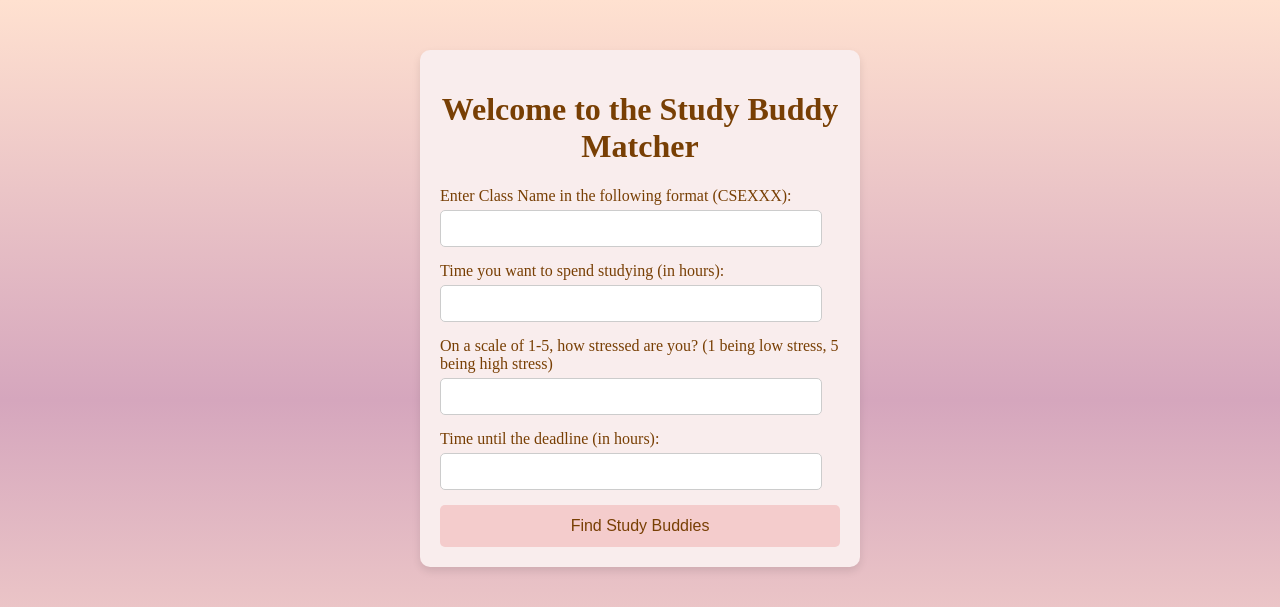
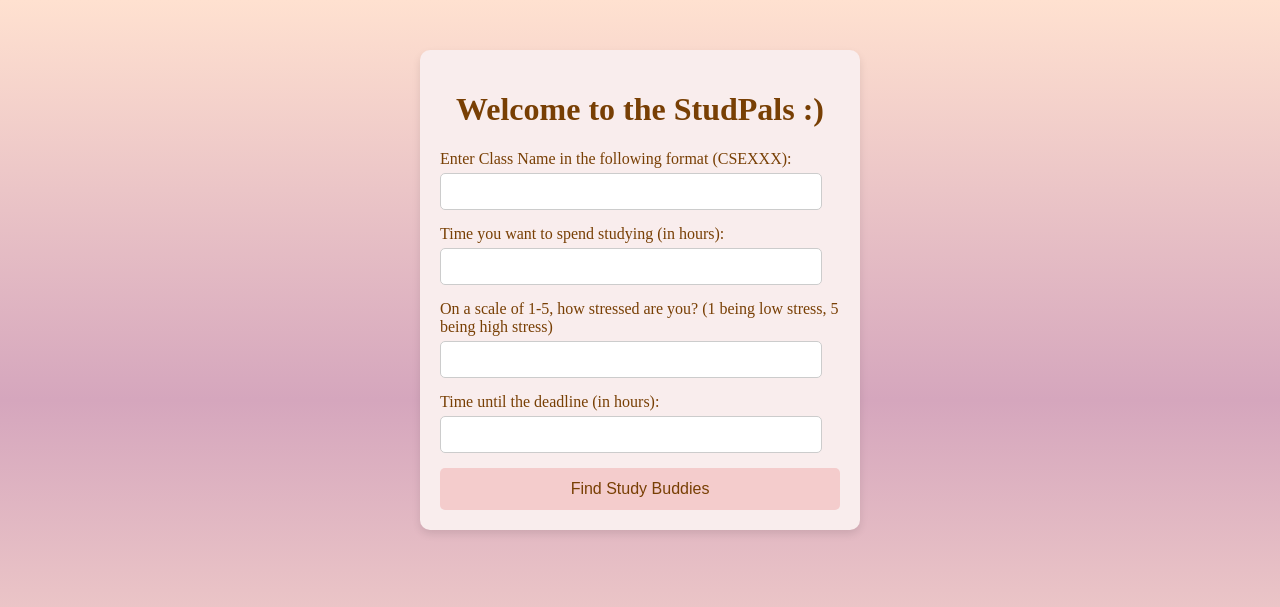
Before and after one commit to orangejuice001/Sunhacks_StudPals, a Flask app: page / in a window 1280 px wide. Shown: the top 607 px of the page. Run offline with Flask 3, Linux system fonts and the light colour scheme.

Commit message:
all done

```diff
--- a/templates/index.html
+++ b/templates/index.html
@@ -66,7 +66,7 @@
 </head>
 <body>
     <form action="/result.html" method="post">
-        <h1>Welcome to the Study Buddy Matcher</h1>
+        <h1>Welcome to the StudPals :)</h1>
         <label for="className">Enter Class Name in the following format (CSEXXX):</label>
         <input type="text" id="className" name="className">
 
```
